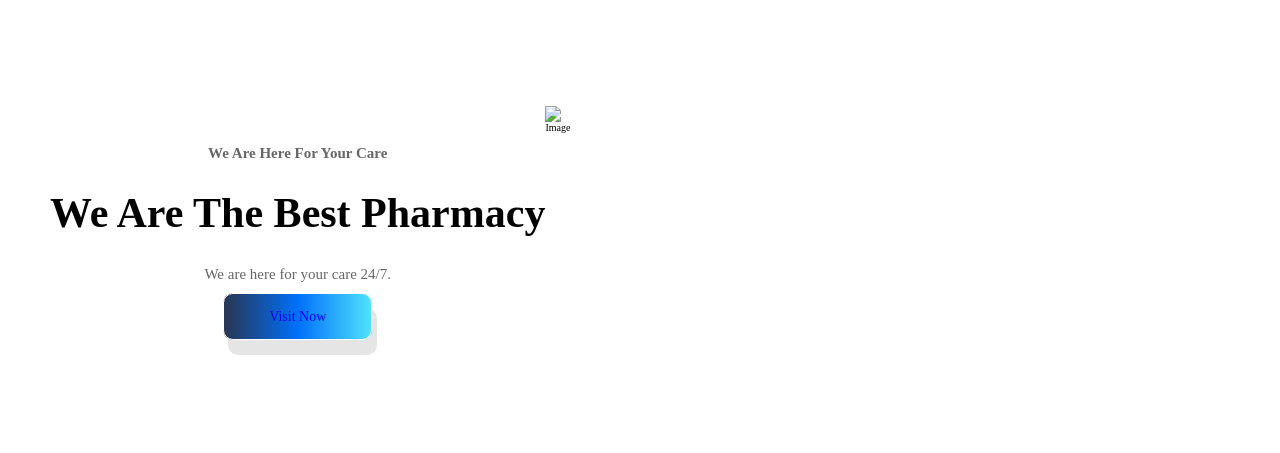
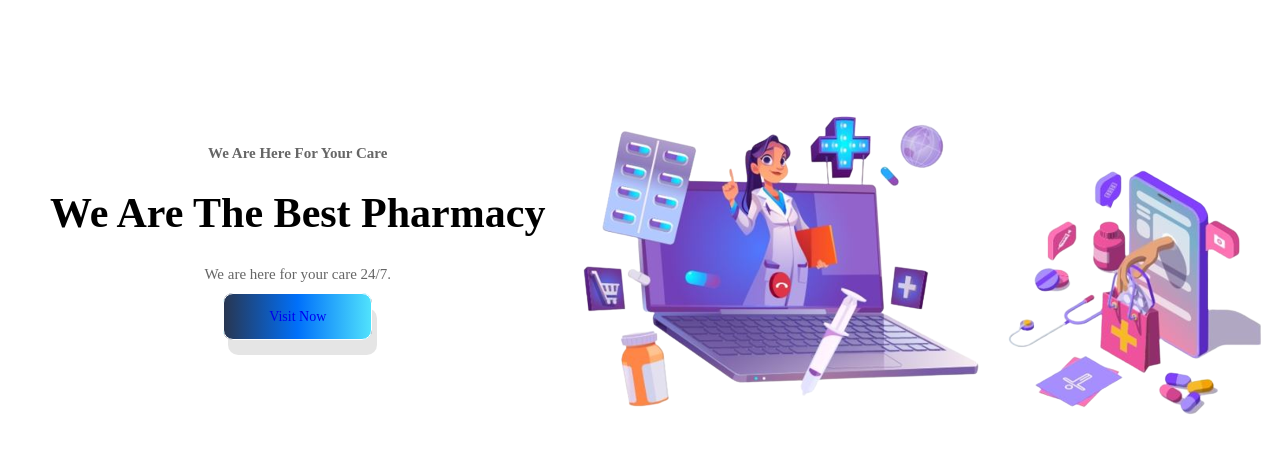
Before and after one commit to shivanigudekar2510/miniproject, a plain HTML site: page index.html in a window 1280 px wide. Shown: the part 117-570 px from the top of the page. Drawn offline with Linux system fonts and the light colour scheme; files whose address does not match are found by name; a web font is replaced by a local one.

Commit message:
Update index.html

```diff
--- a/index.html
+++ b/index.html
@@ -43,7 +43,7 @@ initial-scale=1">
   <bottom><a href="login.html">Visit Now</bottom></a>
   </div>
   <div style="position: relative;">
-    <img src="image/w1.png" alt="Image" style="position: absolute; top: 50%; left: 10%;">
+    <img src="w1.png" alt="Image" style="position: absolute; top: 50%; left: 10%;">
   </div>
   </section>
   <!--main-->
```
